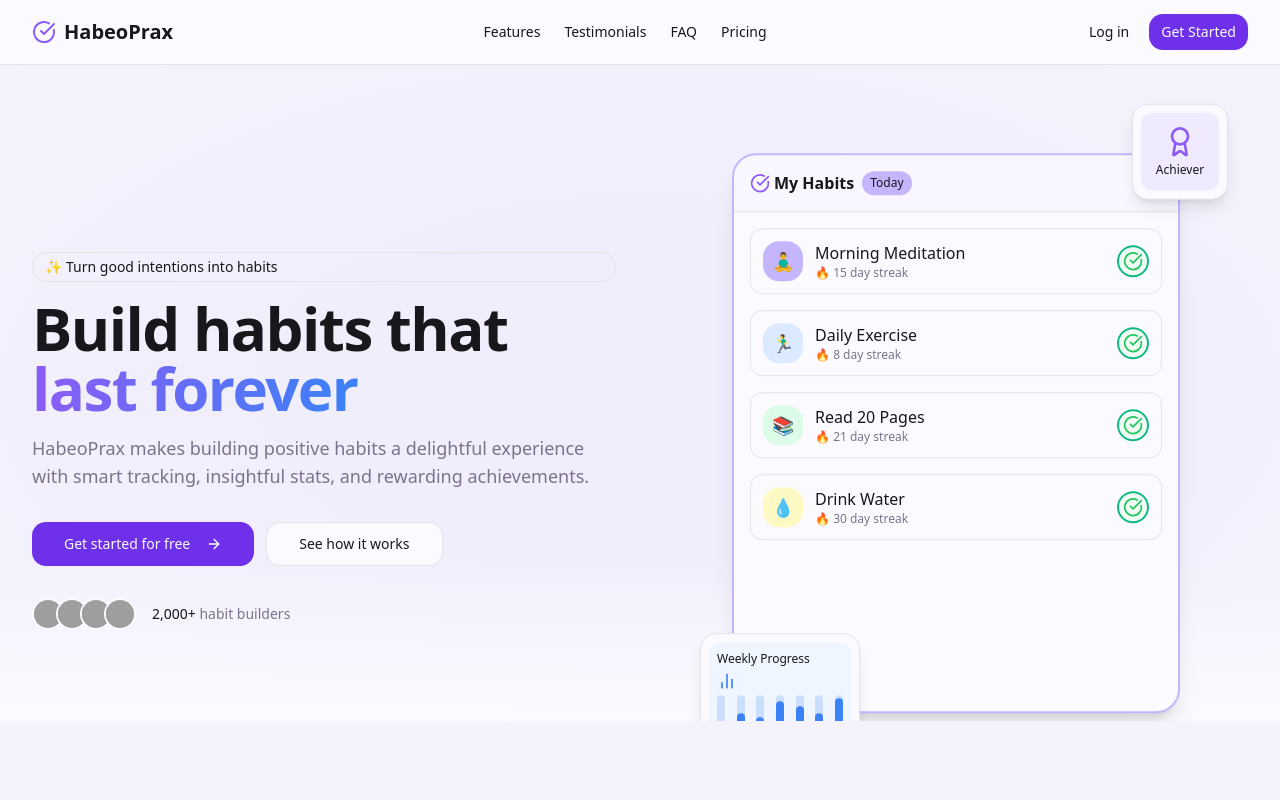
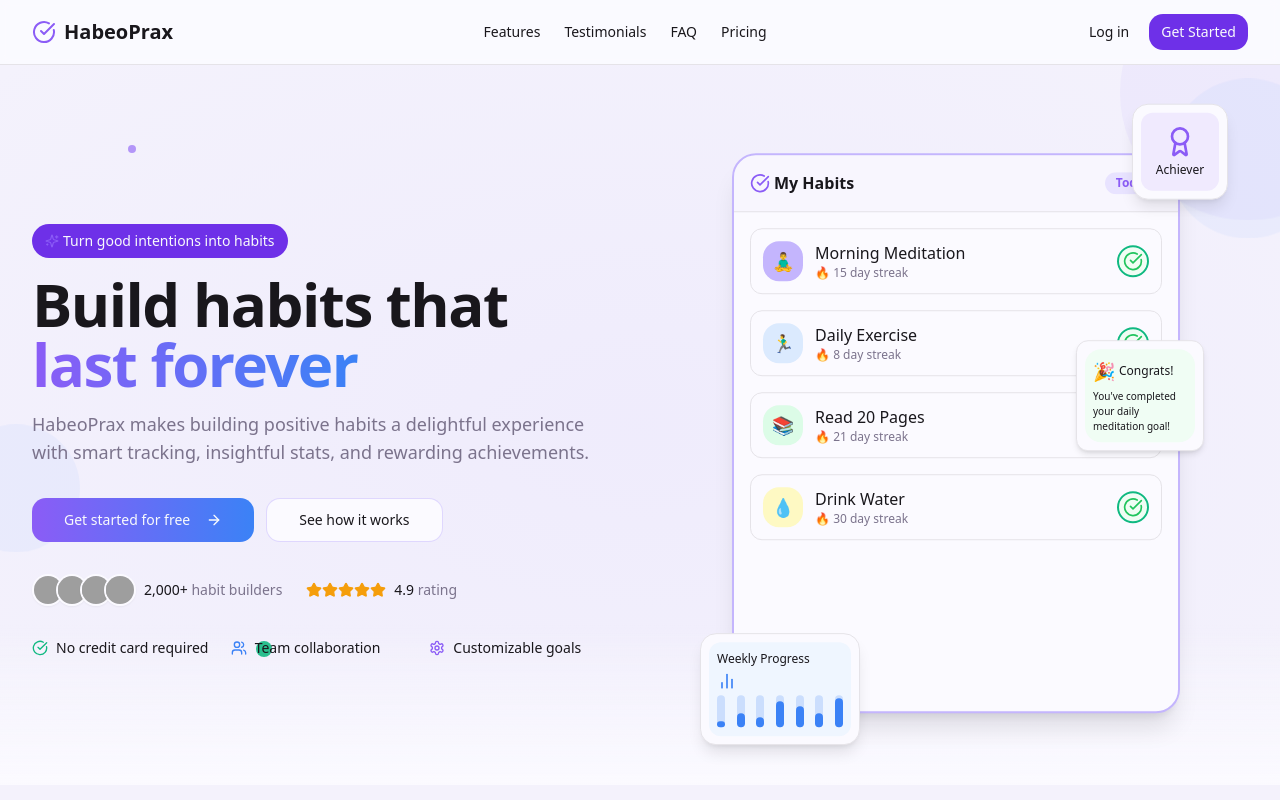
Before and after one commit to AppajiDheeraj/habitjoy-land, a React (Vite) app: page / in a window 1280 px wide. Shown: the top 800 px of the page. Built offline with nearby package versions, Linux system fonts and the light colour scheme; grey boxes are pictures that could not be loaded.

Commit message:
Refactor: Improve landing page design
Improve the design of the landing page by adding new sections and styling.

```diff
--- a/src/components/landing/HeroSection.tsx
+++ b/src/components/landing/HeroSection.tsx
@@ -1,44 +1,55 @@
+
 import React from 'react';
 import { Button } from '@/components/ui/button';
-import { ArrowRight, Award, BarChart2, CheckCircle } from 'lucide-react';
+import { ArrowRight, Award, BarChart2, CheckCircle, Star, Users, Settings, Sparkles } from 'lucide-react';
 import { Avatar, AvatarFallback, AvatarImage } from '@/components/ui/avatar';
+import { Badge } from '@/components/ui/badge';
 
 const HeroSection = () => {
   return (
-    <section className="relative overflow-hidden pt-16 md:pt-24">
+    <section className="relative overflow-hidden pt-16 md:pt-24 pb-16">
+      {/* Background with animated elements */}
       <div className="absolute inset-0 z-0 bg-secondary/50">
         <div className="absolute inset-0 bg-gradient-radial from-habit-light-purple/10 to-transparent"></div>
+        <div className="absolute -top-24 -right-24 w-64 h-64 rounded-full bg-habit-purple/5 animate-float" style={{ animationDelay: "0.5s" }}></div>
+        <div className="absolute top-1/2 -left-12 w-32 h-32 rounded-full bg-habit-blue/5 animate-float" style={{ animationDelay: "1.2s" }}></div>
         <div className="absolute bottom-0 left-0 right-0 h-40 bg-gradient-to-t from-background to-transparent"></div>
       </div>
+
+      {/* Floating shape elements */}
+      <div className="absolute top-20 left-[10%] w-2 h-2 bg-habit-purple rounded-full animate-pulse"></div>
+      <div className="absolute top-40 right-[15%] w-3 h-3 bg-habit-blue rounded-full animate-pulse" style={{ animationDelay: "0.5s" }}></div>
+      <div className="absolute bottom-32 left-[20%] w-4 h-4 bg-habit-green rounded-full animate-pulse" style={{ animationDelay: "1s" }}></div>
 
       <div className="container relative z-10">
         <div className="grid gap-6 lg:grid-cols-2 lg:gap-12">
           <div className="flex flex-col justify-center space-y-4">
-            <div className="inline-flex items-center rounded-full border px-3 py-1 text-sm">
-              <span className="mr-1">✨</span>
-              <span className="font-medium">Turn good intentions into habits</span>
-            </div>
+            <Badge className="w-fit gap-1 px-3 py-1.5 text-sm font-medium animate-fade-in">
+              <Sparkles className="h-3.5 w-3.5 text-habit-purple" />
+              <span>Turn good intentions into habits</span>
+            </Badge>
 
-            <h1 className="text-4xl md:text-5xl lg:text-6xl font-bold tracking-tight">
+            <h1 className="text-4xl md:text-5xl lg:text-6xl font-bold tracking-tight animate-fade-in" style={{ animationDelay: "0.2s" }}>
               Build habits that <span className="gradient-text">last forever</span>
             </h1>
 
-            <p className="text-lg text-muted-foreground">
+            <p className="text-lg text-muted-foreground animate-fade-in" style={{ animationDelay: "0.3s" }}>
               HabeoPrax makes building positive habits a delightful experience with
               smart tracking, insightful stats, and rewarding achievements.
             </p>
 
-            <div className="flex flex-col sm:flex-row gap-3 pt-4">
-              <Button size="lg" className="group">
+            <div className="flex flex-col sm:flex-row gap-3 pt-4 animate-fade-in" style={{ animationDelay: "0.4s" }}>
+              <Button size="lg" className="group bg-gradient-to-r from-habit-purple to-habit-blue hover:opacity-90">
                 Get started for free
                 <ArrowRight className="ml-2 h-4 w-4 transition-transform group-hover:translate-x-1" />
               </Button>
-              <Button size="lg" variant="outline">
+              <Button size="lg" variant="outline" className="border-habit-light-purple/50">
                 See how it works
               </Button>
             </div>
 
-            <div className="flex items-center gap-4 pt-4">
+            <div className="flex flex-col sm:flex-row sm:items-center gap-6 pt-4 animate-fade-in" style={{ animationDelay: "0.5s" }}>
+              <div className="flex items-center gap-2">
                 <div className="flex -space-x-2">
                   {[
                     { src: "https://images.unsplash.com/photo-1494790108377-be9c29b29330", fallback: "AW" },
@@ -46,7 +57,7 @@ const HeroSection = () => {
                     { src: "https://images.unsplash.com/photo-1507003211169-0a1dd7228f2d", fallback: "TD" },
                     { src: "https://images.unsplash.com/photo-1534528741775-53994a69daeb", fallback: "SR" }
                   ].map((profile, i) => (
-                  <Avatar key={i} className="h-8 w-8 border-2 border-background">
+                    <Avatar key={i} className="h-8 w-8 border-2 border-background shadow-sm">
                       <AvatarImage src={profile.src} alt="User" />
                       <AvatarFallback className="bg-secondary text-xs">{profile.fallback}</AvatarFallback>
                     </Avatar>
@@ -56,9 +67,36 @@ const HeroSection = () => {
                   <span className="font-medium text-foreground">2,000+</span> habit builders
                 </div>
               </div>
+
+              <div className="flex items-center gap-2">
+                <div className="flex">
+                  {[1, 2, 3, 4, 5].map((star) => (
+                    <Star key={star} className="h-4 w-4 fill-habit-yellow text-habit-yellow" />
+                  ))}
+                </div>
+                <div className="text-sm text-muted-foreground">
+                  <span className="font-medium text-foreground">4.9</span> rating
+                </div>
+              </div>
+            </div>
+
+            <div className="grid grid-cols-2 sm:grid-cols-3 gap-3 pt-4 animate-fade-in" style={{ animationDelay: "0.6s" }}>
+              {[
+                { icon: <CheckCircle className="h-4 w-4 text-habit-green" />, text: "No credit card required" },
+                { icon: <Users className="h-4 w-4 text-habit-blue" />, text: "Team collaboration" },
+                { icon: <Settings className="h-4 w-4 text-habit-purple" />, text: "Customizable goals" },
+              ].map((feature, i) => (
+                <div key={i} className="flex items-center gap-2 text-sm">
+                  {feature.icon}
+                  <span>{feature.text}</span>
+                </div>
+              ))}
+            </div>
           </div>
 
           <div className="relative mt-8 lg:mt-0 flex items-center justify-center">
+            <div className="absolute -top-20 -right-20 w-40 h-40 rounded-full bg-habit-blue/5 animate-float" style={{ animationDelay: "0.8s" }}></div>
+
             <div className="relative w-full max-w-md animate-float">
               <div className="aspect-[4/5] overflow-hidden rounded-3xl border-2 border-habit-light-purple bg-background shadow-xl">
                 <div className="bg-secondary/30 p-4 border-b">
@@ -67,7 +105,7 @@ const HeroSection = () => {
                       <CheckCircle className="h-5 w-5 text-habit-purple" />
                       <span className="ml-1 font-semibold">My Habits</span>
                     </div>
-                    <span className="rounded-full bg-habit-light-purple px-2 py-1 text-xs font-medium">Today</span>
+                    <Badge variant="secondary" className="ml-auto bg-habit-light-purple/30 text-habit-purple">Today</Badge>
                   </div>
                 </div>
 
@@ -78,7 +116,7 @@ const HeroSection = () => {
                     { name: 'Read 20 Pages', icon: '📚', color: 'bg-green-100', streak: 21 },
                     { name: 'Drink Water', icon: '💧', color: 'bg-yellow-100', streak: 30 },
                   ].map((habit, i) => (
-                    <div key={i} className="flex items-center gap-3 rounded-xl border p-3 animate-fade-in" style={{animationDelay: `${i * 0.1}s`}}>
+                    <div key={i} className="flex items-center gap-3 rounded-xl border p-3 animate-fade-in hover:shadow-sm transition-all" style={{animationDelay: `${(i * 0.1) + 0.3}s`}}>
                       <div className={`flex h-10 w-10 items-center justify-center rounded-lg ${habit.color}`}>
                         <span className="text-lg">{habit.icon}</span>
                       </div>
@@ -116,6 +154,17 @@ const HeroSection = () => {
                   </div>
                 </div>
               </div>
+
+              {/* New notification element */}
+              <div className="absolute -right-6 top-1/3 transform translate-x-1/2 -translate-y-1/2 h-auto w-32 rounded-xl border bg-background p-2 shadow-md animate-float" style={{ animationDelay: '1.8s' }}>
+                <div className="h-full w-full rounded-lg bg-green-50 p-2">
+                  <div className="flex items-center">
+                    <span className="text-lg">🎉</span>
+                    <span className="ml-1 text-xs font-medium">Congrats!</span>
+                  </div>
+                  <p className="text-[10px] mt-1">You've completed your daily meditation goal!</p>
+                </div>
+              </div>
             </div>
           </div>
         </div>
--- a/src/components/ui/badge.tsx
+++ b/src/components/ui/badge.tsx
@@ -1,3 +1,4 @@
+
 import * as React from "react"
 import { cva, type VariantProps } from "class-variance-authority"
 
```
Lines whose indentation alone changed are shown as unchanged.
